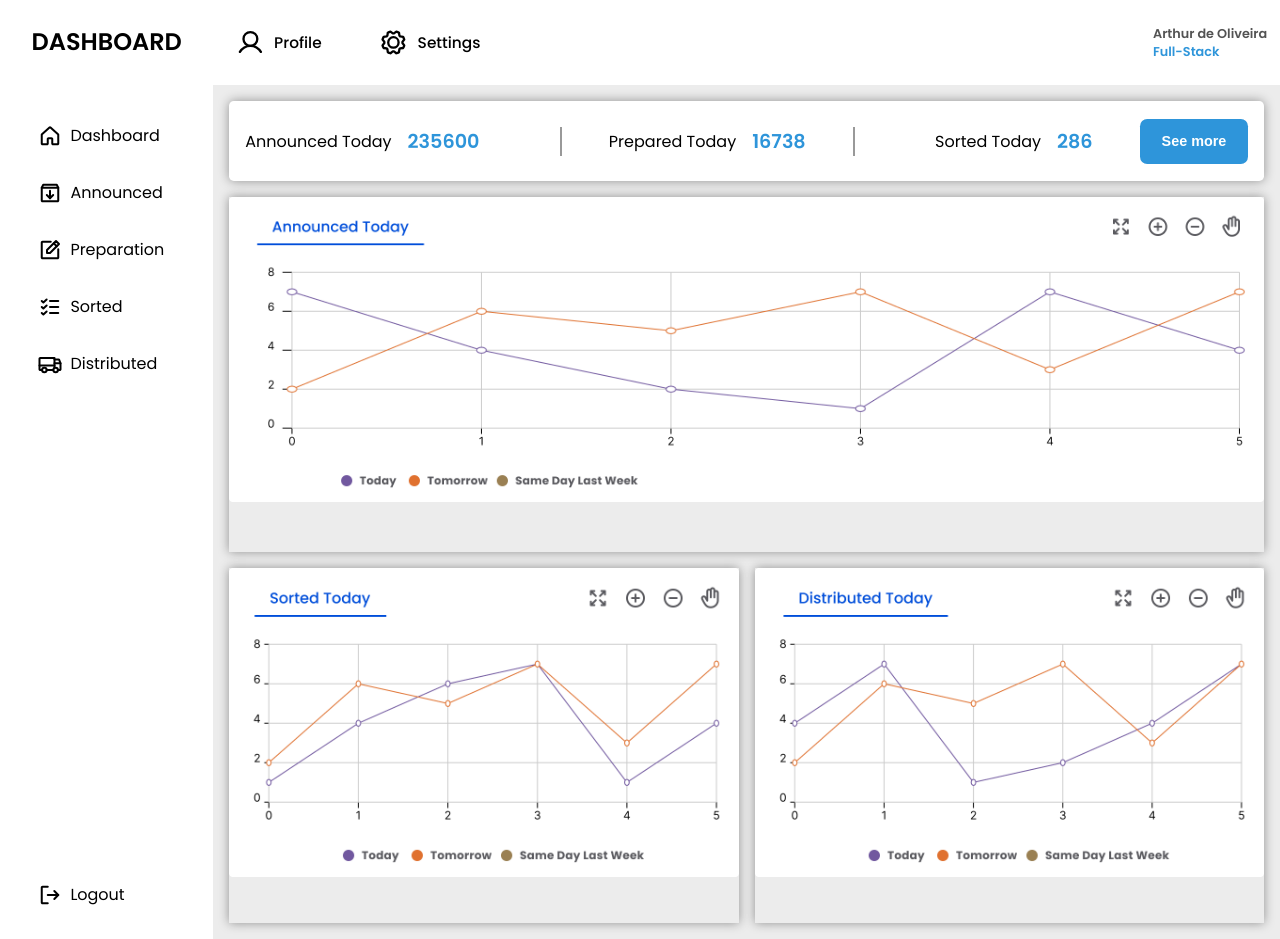
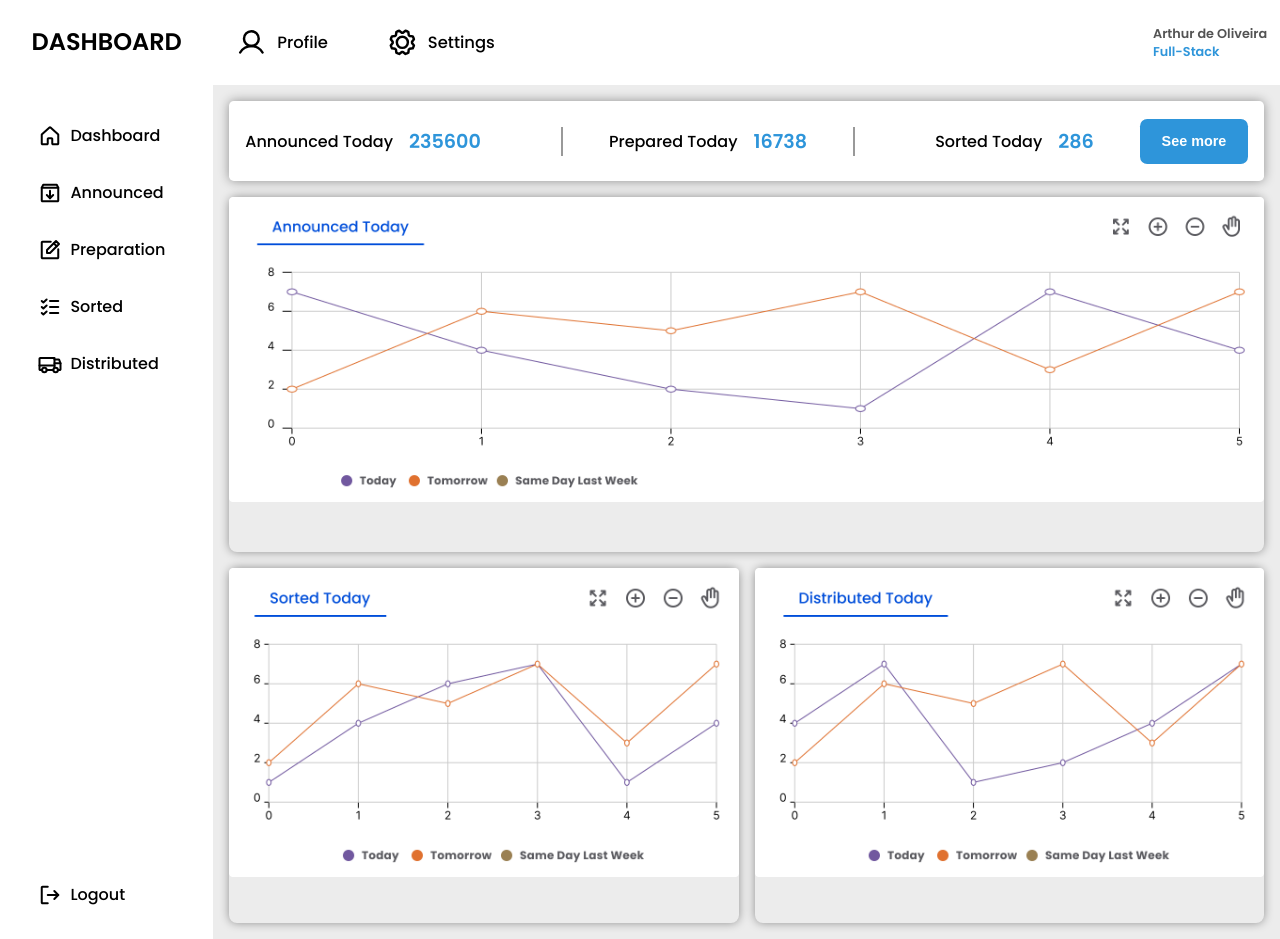
Before and after one commit to ArthurDeOliver/Projeto-Dashboard, a plain HTML site: page index.html in a window 1280 px wide. Drawn offline with Linux system fonts and the light colour scheme.

Commit message:
retoques blur e fontes

```diff
--- a/index.html
+++ b/index.html
@@ -111,7 +111,7 @@
 
         <nav>
             <div class="prof_set">
-                <h2><a href="#" class="pro_set_icon_p">
+                <a href="#" class="pro_set_icon_p">
                     <svg width="24" height="25" viewBox="0 0 24 25" fill="none" xmlns="http://www.w3.org/2000/svg" id="svg_ps">
                         <path
                             d="M12 15.5C15.3137 15.5 18 12.8137 18 9.5C18 6.18629 15.3137 3.5 12 3.5C8.68629 3.5 6 6.18629 6 9.5C6 12.8137 8.68629 15.5 12 15.5Z"
@@ -121,9 +121,9 @@
                             stroke="#000000" stroke-width="2" stroke-linecap="round" stroke-linejoin="round" />
                     </svg>
                     <p>Profile</p>
-                </a></h2>
+                </a>
 
-                <h2><a href="#" class="pro_set_icon_p">
+                <a href="#" class="pro_set_icon_p">
                     <svg width="25" height="25" viewBox="0 0 25 25" fill="none" xmlns="http://www.w3.org/2000/svg id="svg_ps"">
                         <path
                             d="M12.4972 17C14.9825 17 16.9972 14.9853 16.9972 12.5C16.9972 10.0147 14.9825 8 12.4972 8C10.0119 8 7.99719 10.0147 7.99719 12.5C7.99719 14.9853 10.0119 17 12.4972 17Z"
@@ -133,7 +133,7 @@
                             stroke="#000000" stroke-width="2" stroke-linecap="round" stroke-linejoin="round" />
                     </svg>
                     <p>Settings</p>
-                </a></h2>
+                </a>
             </div>
 
             <div class="user">
--- a/style.css
+++ b/style.css
@@ -105,6 +105,7 @@ ul{
 }
 
 .actions li a{
+    font-weight: 500;
     /* background-color: rgb(71, 71, 71); */
     gap: 0.5em;
     display: flex;
@@ -113,7 +114,7 @@ ul{
     flex-direction: row;
 }
 
-.prof_set h2 a{
+.prof_set a{
     background-color: white;
 }
 
@@ -129,8 +130,9 @@ ul{
 }
 
 .pro_set_icon_p p{
+    font-size: 0.8em;
     font-weight: 500;
-    font-size: 0.8em;
+    /* font-size: 0.8em; */
 }
 
 .prof_set a{
@@ -139,6 +141,8 @@ ul{
 }
 
 .pro_set_icon_p{
+
+    font-size: 1.6em;
     padding: 0.4em 0.5em;
     display: flex;
     align-items: center;
@@ -176,6 +180,7 @@ ul{
 
 
 .header_grid2{
+    font-weight: 500;
     box-shadow: 0 0 11px #00000063;
     background-color: white;
     border-radius: 0.3em;
@@ -226,15 +231,22 @@ button:hover{
 }
 
 .img1{
+    border-radius: 0.5em;
+
+    /* padding: 0.5em; */
     box-shadow: 0 0 10px #00000063;
     object-fit: contain;
     grid-area: img1;
 }
 .img2{
+    border-radius: 0.5em;
+    /* padding: 0.5em; */
     box-shadow: 0 0 10px #00000063;
     grid-area: img2;
 }
 .img3{
+    border-radius: 0.5em;
+    /* padding: 0.5em; */
     box-shadow: 0 0 10px #00000063;
     grid-area: img3;
 }
```
